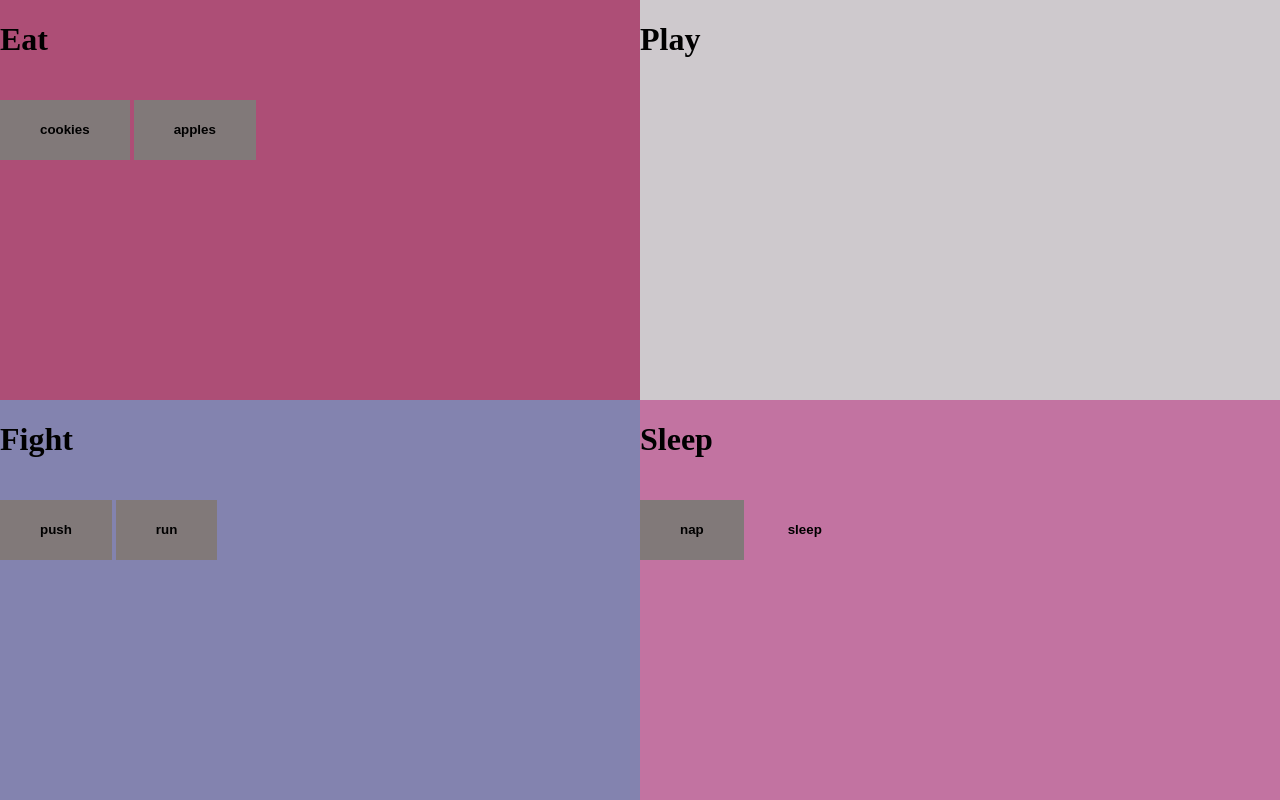
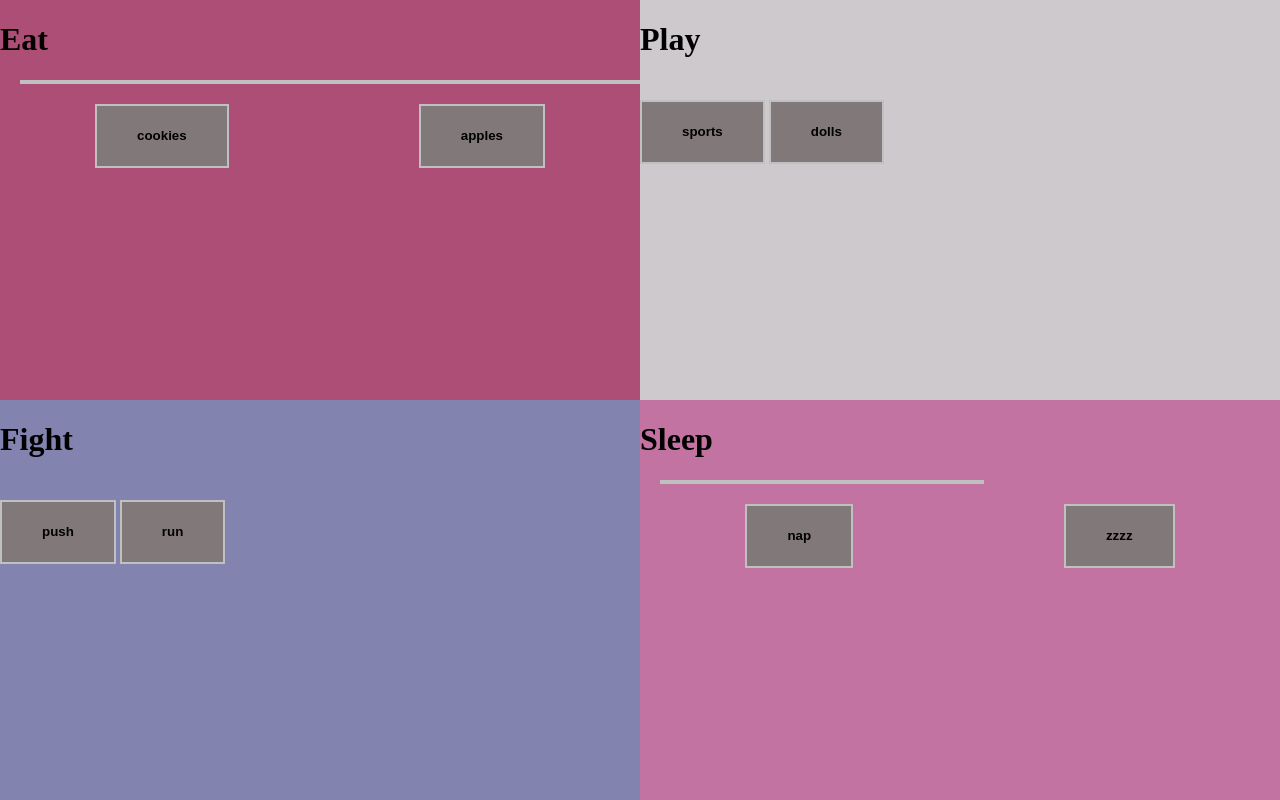
Before and after one commit to aleshakay/Tamagotchi, a website built with webpack: page src/index.html in a window 1280 px wide. Built offline with nearby package versions, Linux system fonts and the light colour scheme.

Commit message:
added styling and functions

```diff
--- a/src/javascripts/components/eat/eat.js
+++ b/src/javascripts/components/eat/eat.js
@@ -31,6 +31,32 @@ const createHeathButton = () => {
   return domString;
 };
 
+let full = 100;
+
+const addingHealthyFood = () => {
+  document.getElementById('apples').addEventListener('click', () => {
+    const healthy = full + 10;
+    if (healthy > 100) {
+      full = 100;
+    } else {
+      full = healthy;
+    }
+    document.getElementById('myBar').setAttribute('style', `width: ${full}%`);
+  });
+};
+
+const addingSnackFood = () => {
+  document.getElementById('cookies').addEventListener('click', () => {
+    full -= 3;
+    document.getElementById('myBar').setAttribute('style', `width:${full}%`);
+  });
+};
+
+const bar = () => {
+  document.getElementById('myBar').value = full;
+  full -= 10;
+};
+
 const eatBuilder = () => {
   let domString = `
   <div>
@@ -38,6 +64,11 @@ const eatBuilder = () => {
       <h1>Eat</h1>
     </div>
     <div class='row'></div>
+  </div>
+  <div id="progress-container">
+    <div id="myProgress">
+      <div id="myBar" class="quad-bar" style="width: ${full}%"></div>
+    </div>
   </div>`;
   addColor();
   domString += createHeathButton(foods);
@@ -45,4 +76,9 @@ const eatBuilder = () => {
 };
 
 
-export default { eatBuilder };
+export default {
+  eatBuilder,
+  addingHealthyFood,
+  addingSnackFood,
+  bar,
+};
--- a/src/javascripts/components/eat/eat.scss
+++ b/src/javascripts/components/eat/eat.scss
@@ -12,9 +12,19 @@ button {
     font-weight: bold;
     padding: 0 40px;
     background: rgb(129, 121, 121);
-    border: none;
+    border: 2px solid silver;
   }
 
   button:hover {
     background: lightsalmon;
   }
+
+  #myBar{
+    margin-left: 20px;
+     border: 2px solid silver;
+  }
+
+#eatbtnSection{
+  display: flex;
+  justify-content: space-around;
+}
--- a/src/javascripts/components/fight/fight.js
+++ b/src/javascripts/components/fight/fight.js
@@ -37,7 +37,8 @@ const fightBuilder = () => {
       <h1>Fight</h1>
     </div>
     <div class='row'></div>
-  </div>`;
+  </div>
+  `;
   addColor();
   domString += createfightButton(fights);
   utilities.printToDom('fight', domString);
--- a/src/javascripts/components/play/play.js
+++ b/src/javascripts/components/play/play.js
@@ -1,13 +1,37 @@
 import './play.scss';
 import utilities from '../../helpers/utilities';
 
+const plays = [
+  {
+    id: 'sports',
+    points: 50,
+  },
+  {
+    id: 'dolls',
+    points: 2,
+  },
+];
 
 const addColor = () => {
   document.getElementById('play').classList.add('pull-right');
 };
 
+const createplayButton = () => {
+  let domString = '<div id="playbtnSection">';
+  for (let i = 0; i < plays.length; i += 1) {
+    const play = plays[i];
+    domString += `
+    <button id="${play.id}" class="play-button play-button-${play.id}">
+      <div>${play.id}</div>
+    </button>
+  `;
+  }
+  domString += '</div>';
+  return domString;
+};
+
 const playBuilder = () => {
-  const domString = `
+  let domString = `
   <div>
     <div class='playTitle'>
       <h1>Play</h1>
@@ -15,6 +39,7 @@ const playBuilder = () => {
     <div class='row'></div>
   </div>`;
   addColor();
+  domString += createplayButton(plays);
   utilities.printToDom('play', domString);
 };
 
--- a/src/javascripts/components/sleep/sleep.js
+++ b/src/javascripts/components/sleep/sleep.js
@@ -7,7 +7,7 @@ const sleeps = [
     points: 50,
   },
   {
-    id: 'sleep',
+    id: 'zzzz',
     points: 60,
   },
 ];
@@ -15,6 +15,8 @@ const sleeps = [
 const addColor = () => {
   document.getElementById('sleep').classList.add('pull-right');
 };
+
+let energy = 50;
 
 const createSleepButton = () => {
   let domString = '<div id="sleepbtnSection">';
@@ -30,6 +32,30 @@ const createSleepButton = () => {
   return domString;
 };
 
+const moreEnergy = () => {
+  document.getElementById('zzzz').addEventListener('click', () => {
+    const rested = energy + 60;
+    if (rested > 100) {
+      energy = 100;
+    } else {
+      energy = rested;
+    }
+    document.getElementById('sleepBar').setAttribute('style', `width: ${energy}%`);
+  });
+};
+
+const lessEnergy = () => {
+  document.getElementById('nap').addEventListener('click', () => {
+    energy += 50;
+    document.getElementById('sleepBar').setAttribute('style', `width:${energy}%`);
+  });
+};
+
+const bar = () => {
+  document.getElementById('sleepBar').value = energy;
+  energy -= 1;
+};
+
 const sleepBuilder = () => {
   let domString = `
   <div>
@@ -37,10 +63,20 @@ const sleepBuilder = () => {
       <h1>Sleep</h1>
     </div>
     <div class='row'></div>
+  </div>
+  <div id="progress-container">
+    <div id="myProgress">
+      <div id="sleepBar" class="quad-bar" style="width: ${energy}%"></div>
+    </div>
   </div>`;
   addColor();
   domString += createSleepButton(sleeps);
   utilities.printToDom('sleep', domString);
 };
 
-export default { sleepBuilder };
+export default {
+  sleepBuilder,
+  moreEnergy,
+  lessEnergy,
+  bar,
+};
--- a/src/javascripts/components/sleep/sleep.scss
+++ b/src/javascripts/components/sleep/sleep.scss
@@ -5,3 +5,13 @@ div.quad {
 }
 
 #sleep { background-color: rgb(194, 115, 161); };
+
+#sleepBar{
+    margin-left: 20px;
+     border: 2px solid silver;
+  }
+
+  #sleepbtnSection{
+    display: flex;
+    justify-content: space-around;
+  }
--- a/src/javascripts/main.js
+++ b/src/javascripts/main.js
@@ -7,7 +7,13 @@ import play from './components/play/play';
 
 const init = () => {
   eat.eatBuilder();
+  eat.addingHealthyFood();
+  eat.addingSnackFood();
+  eat.bar();
   sleep.sleepBuilder();
+  sleep.bar();
+  sleep.lessEnergy();
+  sleep.moreEnergy();
   fight.fightBuilder();
   play.playBuilder();
 };
```
